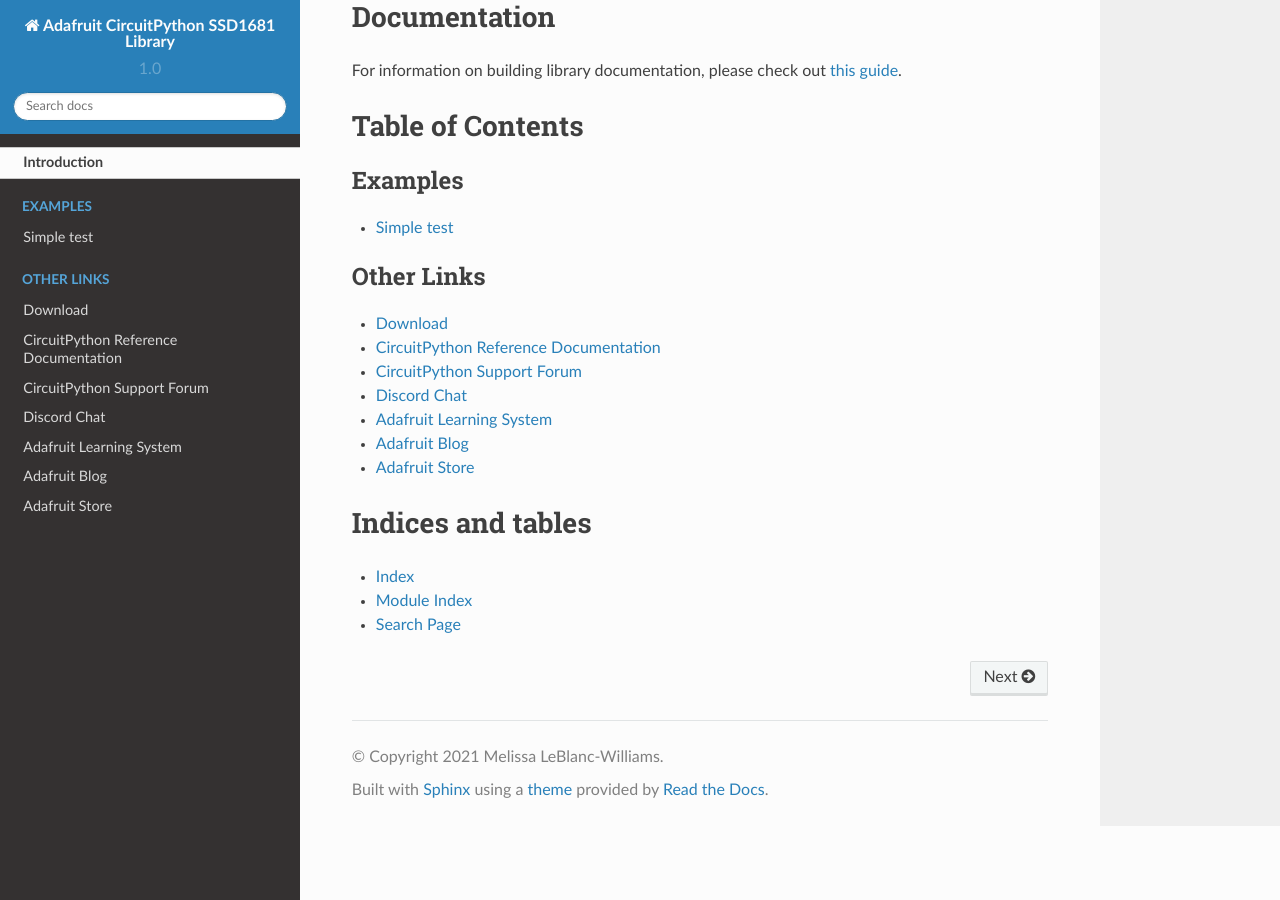
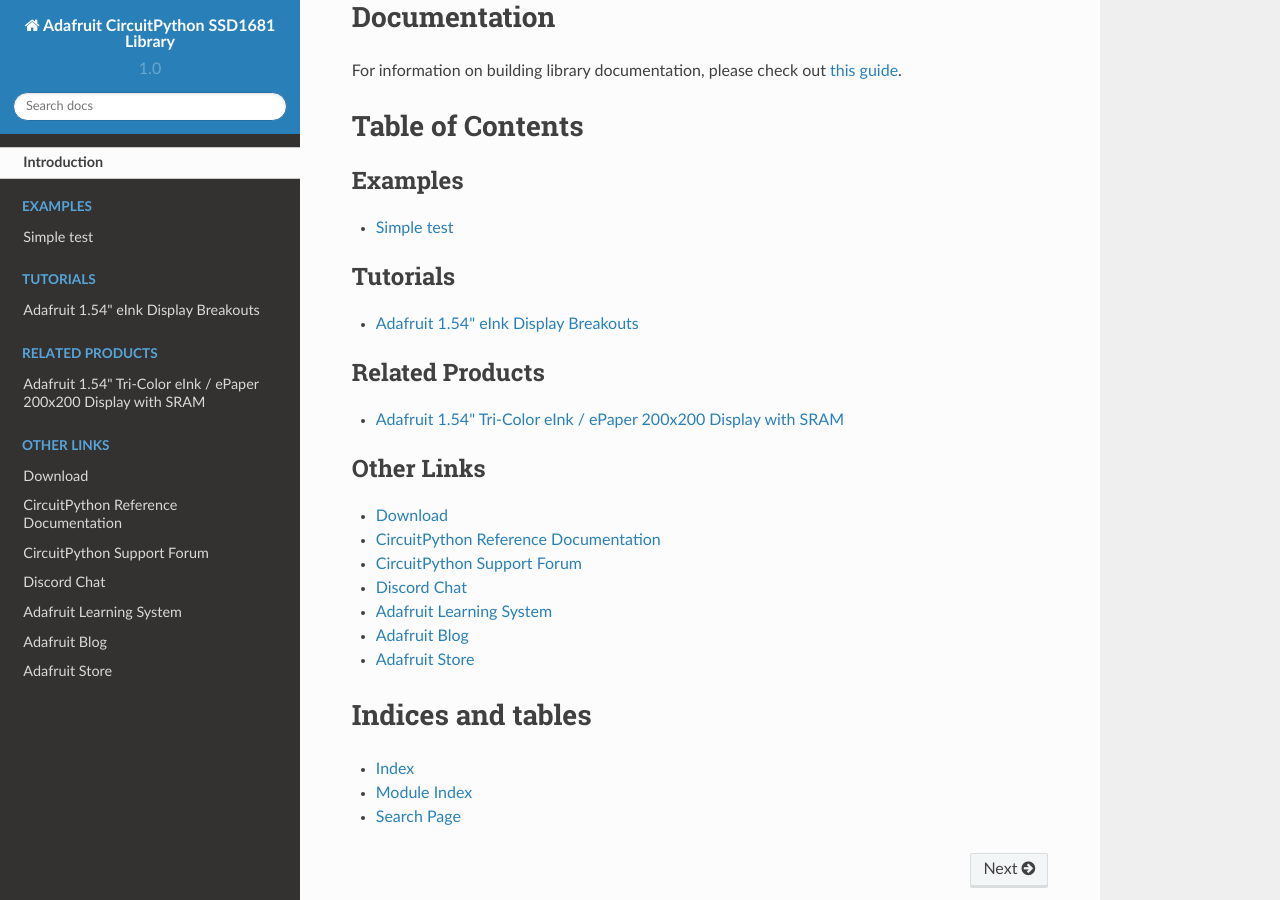
Before and after one commit to adafruit/Adafruit_CircuitPython_SSD1681, a Sphinx documentation site: the page built from docs/index.rst, in a window 1280 px wide and 900 px high, scrolled down 1510 px. Built offline with Sphinx 7.4.7 and the Read the Docs theme 2.0.0, drawn with Linux system fonts in a browser that asks for light colours.

Commit message:
Add product and learn guide links

```diff
--- a/docs/index.rst
+++ b/docs/index.rst
@@ -24,14 +24,12 @@
 .. toctree::
     :caption: Tutorials
 
-.. todo:: Add any Learn guide links here. If there are none, then simply delete this todo and leave
-    the toctree above for use later.
+    Adafruit 1.54" eInk Display Breakouts <https://learn.adafruit.com/adafruit-1-54-eink-display-breakouts>
 
 .. toctree::
     :caption: Related Products
 
-.. todo:: Add any product links here. If there are none, then simply delete this todo and leave
-    the toctree above for use later.
+    Adafruit 1.54" Tri-Color eInk / ePaper 200x200 Display with SRAM <https://www.adafruit.com/product/4868>
 
 .. toctree::
     :caption: Other Links
```
